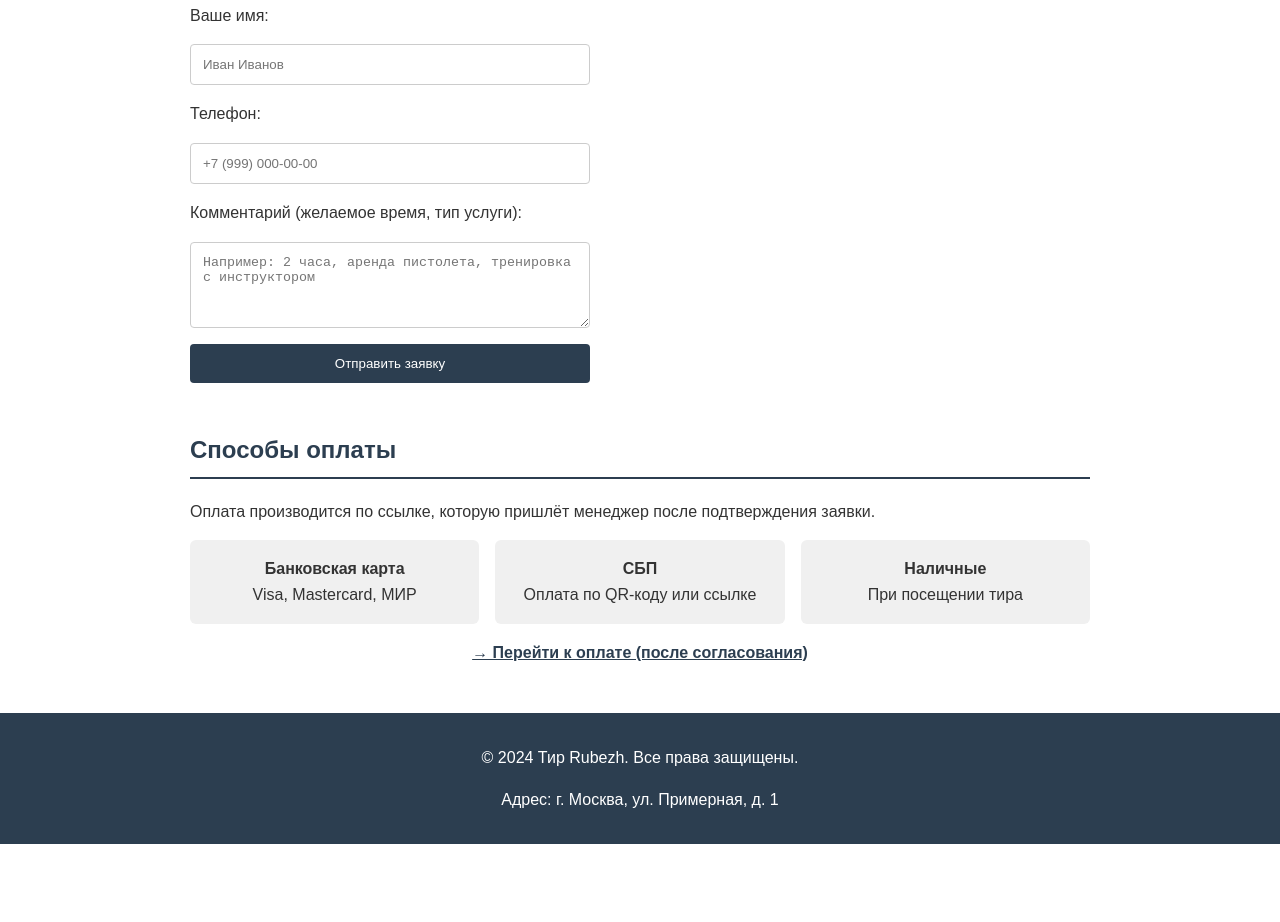
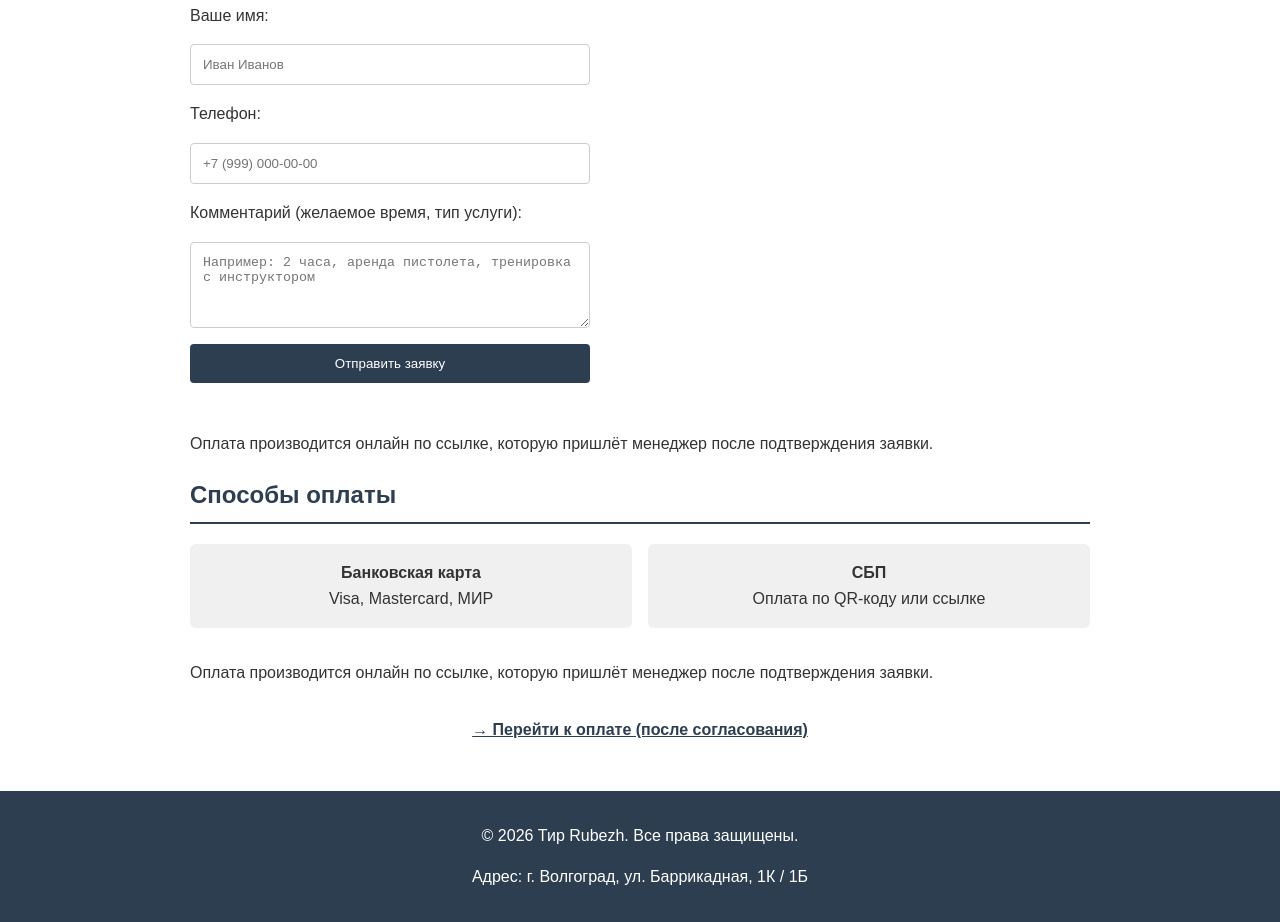
Before and after one commit to mmpo8315-cmyk/rubezh-shooting-club, a plain HTML site: page index.html in a window 1280 px wide. Shown: the part 887-1809 px from the top of the page. Before the commit the page ends 1731 px from the top, so only its background shows below. Drawn offline with Linux system fonts and the light colour scheme.

Commit message:
Revise payment details and update footer address
Updated payment section text and footer information.

```diff
--- a/index.html
+++ b/index.html
@@ -159,9 +159,9 @@
         </section>
 
         <!-- Способы оплаты -->
+     <p>Оплата производится онлайн по ссылке, которую пришлёт менеджер после подтверждения заявки.</p>
         <section id="payment">
             <h2>Способы оплаты</h2>
-            <p>Оплата производится по ссылке, которую пришлёт менеджер после подтверждения заявки.</p>
             <div class="payment-methods">
                 <div class="payment-item">
                     <strong>Банковская карта</strong><br>
@@ -171,10 +171,7 @@
                     <strong>СБП</strong><br>
                     Оплата по QR‑коду или ссылке
                 </div>
-                <div class="payment-item">
-                    <strong>Наличные</strong><br>
-                    При посещении тира
-                </div>
+                <p>Оплата производится онлайн по ссылке, которую пришлёт менеджер после подтверждения заявки.</p>
             </div>
             <p style="margin-top: 1rem; text-align: center;">
                 <a href="#" style="color: #2c3e50; font-weight: bold;">→ Перейти к оплате (после согласования)</a>
@@ -183,8 +180,8 @@
     </main>
 
     <footer>
-        <p>&copy; 2024 Тир Rubezh. Все права защищены.</p>
-        <p>Адрес: г. Москва, ул. Примерная, д. 1</p>
+        <p>&copy; 2026 Тир Rubezh. Все права защищены.</p>
+        <p>Адрес: г. Волгоград, ул. Баррикадная, 1К / 1Б </p>
     </footer>
 </body>
 </html>
```
